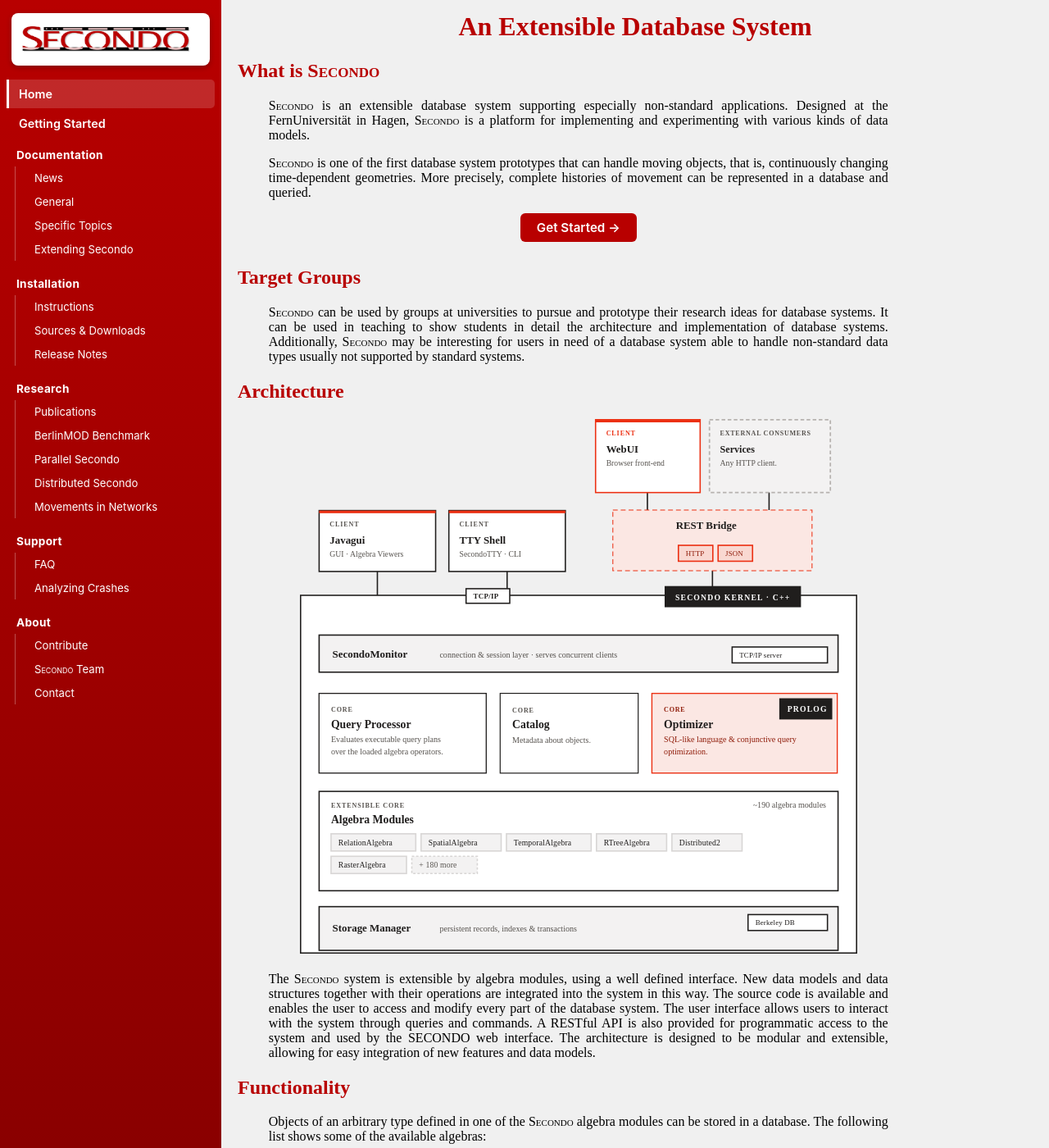
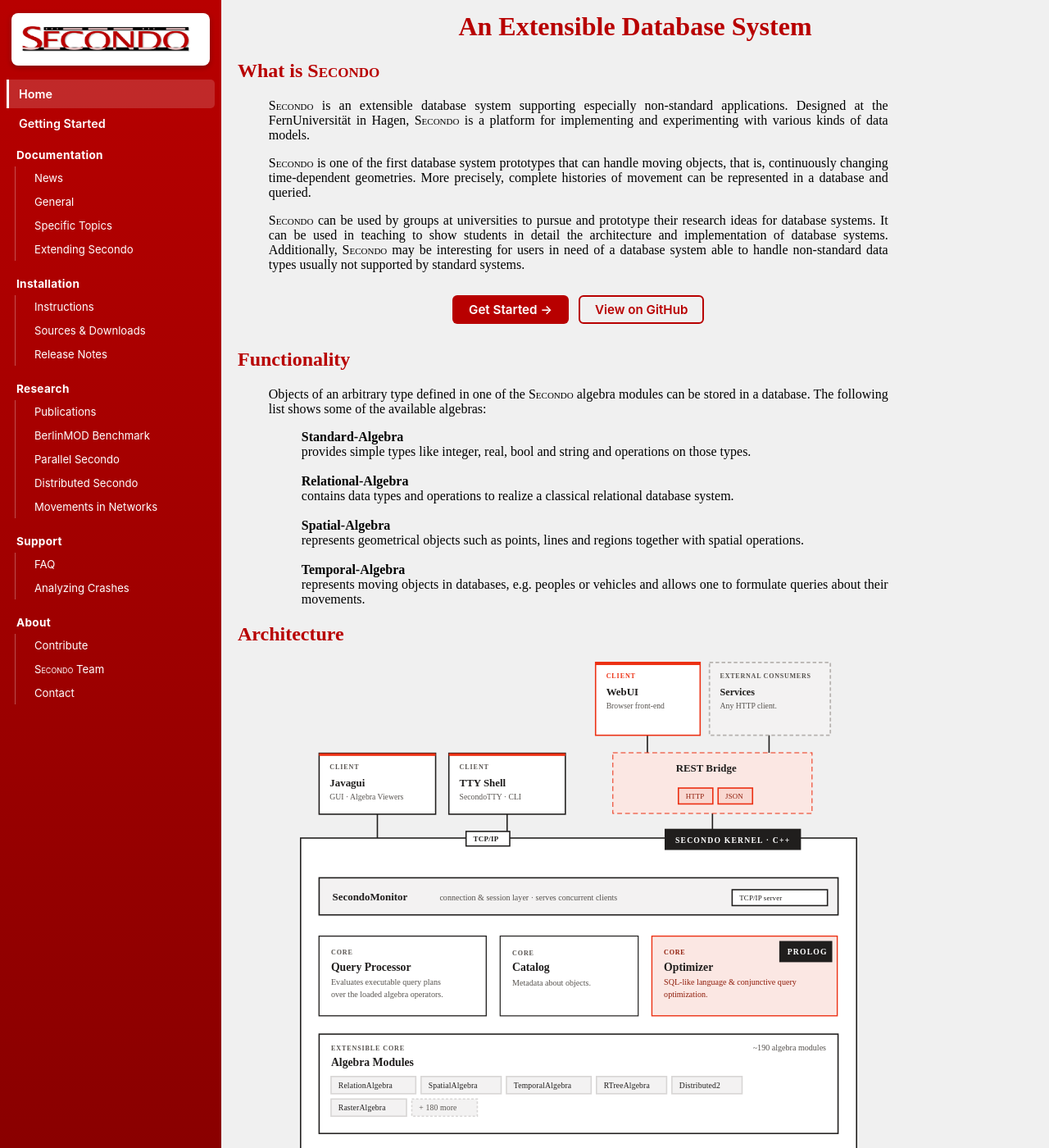
Before and after one commit to secondo-database/secondo-database.github.io, a Jekyll site: the page built from index.html, in a window 1280 px wide and 1400 px high, scrolled down 220 px. Shown: the whole window at 82% size. Built offline with Jekyll 4.4.1, drawn with Linux system fonts in a browser that asks for light colours; some of the changed text lies outside the part shown.

Commit message:
Added CTA Buttons

```diff
--- a/index.html
+++ b/index.html
@@ -25,15 +25,7 @@ with various kinds of data models.
 can handle moving objects, that is, continuously changing time-dependent geometries. More
 precisely, complete histories of movement can be represented in a database and queried.
 </p>
-</div>
 
-<div style="margin:10px 0 30px 1cm; max-width:20cm; text-align:center;">
-<a class="btn" href="content_getting_started.html">Get Started &rarr;</a>
-</div>
-
-<h2> Target Groups </h2>
-
-<div class="short">
 <span class="secondo">Secondo</span> can be used by groups at universities to pursue
 and prototype their research ideas for database systems. It can be used in teaching
 to show students in detail the architecture and implementation of database systems.
@@ -41,25 +33,12 @@ Additionally, <span class="secondo">Secondo</span> may be interesting for users
 of a database system able to handle non-standard data types usually not supported
 by standard systems.
 </div>
+<br>
+<div style="margin:10px 0 30px 1cm; max-width:20cm; display:flex; justify-content:center; align-items:center; flex-wrap:wrap; gap:12px;">
+<a class="btn" href="content_getting_started.html">Get Started &rarr;</a>
+<a class="btn btn-outline" href="https://github.com/secondo-database/secondo" target="_blank" rel="noopener noreferrer">View on GitHub</a>
+</div>
 
-<h2> Architecture </h2>
-<div class="short">
-<div align="center">
-	<a href="images/sec_architecture.svg" target="_blank">
-		<img src="images/sec_architecture.svg" alt="Architecture" width="90%"><br>
-	</a>
-</div>
-<br>
-
-The <span class="secondo">Secondo</span> system is extensible by algebra modules, using
-a well defined interface. New data models and data structures together with their operations
-are integrated into the system in this way. The source code is available and enables the
-user to access and modify every part of the database system.
-
-The user interface allows users to interact with the system through queries and commands. A RESTful API is also provided for programmatic
-access to the system and used by the SECONDO web interface. The architecture is designed to be modular and
-extensible, allowing for easy integration of new features and data models.
-</div>
 
 <h2> Functionality </h2>
 <div class="short">
@@ -89,6 +68,26 @@ algebras:
 </ul>
 </div>
 
+
+<h2> Architecture </h2>
+<div class="short">
+<div align="center">
+	<a href="images/sec_architecture.svg" target="_blank">
+		<img src="images/sec_architecture.svg" alt="Architecture" width="90%"><br>
+	</a>
+</div>
+<br>
+
+The <span class="secondo">Secondo</span> system is extensible by algebra modules, using
+a well defined interface. New data models and data structures together with their operations
+are integrated into the system in this way. The source code is available and enables the
+user to access and modify every part of the database system.
+
+The user interface allows users to interact with the system through queries and commands. A RESTful API is also provided for programmatic
+access to the system and used by the SECONDO web interface. The architecture is designed to be modular and
+extensible, allowing for easy integration of new features and data models.
+</div>
+
 <h2> Query Example </h2>
 <div class="short">
 Using these algebras, one can determine the names
@@ -107,9 +106,13 @@ Gate. Then, the result is presented graphically.
 <div align="center">
 <img src="/images/screenshot1.gif" width="640" height="495" alt="Screenshot">
 </div>
-<br><br>
+
+<p>
+Ready to run queries like this yourself? Follow the
+<a href="content_getting_started.html">Getting Started</a> guide.
+</p>
 </div>
 
 <div class="footnote">
-  Last Changed: 2009-08-06
+  Last Changed: 2026-08-23
 </div>
--- a/secondo.css
+++ b/secondo.css
@@ -471,6 +471,21 @@ a.btn:focus {
   text-decoration:none;
 }
 
+a.btn.btn-outline:link,
+a.btn.btn-outline:visited{
+  color:var(--secondo-red);
+  background:transparent;
+  border:2px solid var(--secondo-red);
+  padding:6px 18px;
+}
+
+a.btn.btn-outline:hover,
+a.btn.btn-outline:focus {
+  color:white;
+  background:var(--secondo-red);
+  border-color:var(--secondo-red);
+}
+
 @media (prefers-reduced-motion: reduce){
   *, *::before, *::after{
     animation-duration:0.01ms !important;
```
